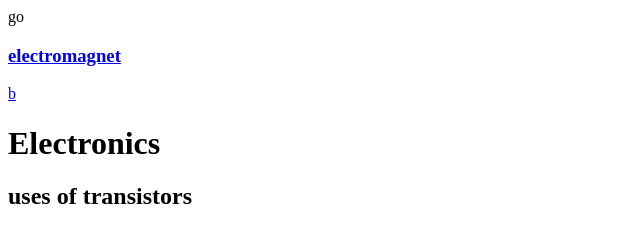
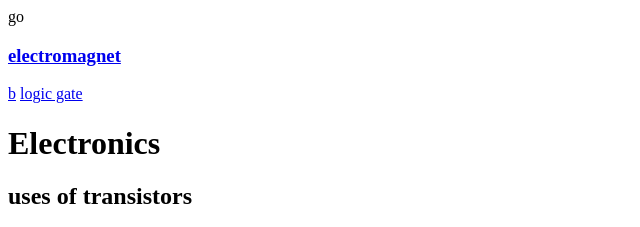
Before and after one commit to Leo-david/Go, a plain HTML site: page index.html in a window 1280 px wide. Shown: the top 227 px of the page, 0-640 px from the left. Drawn offline with Linux system fonts and the light colour scheme.

Commit message:
Update index.html

```diff
--- a/index.html
+++ b/index.html
@@ -6,6 +6,7 @@
 <body>
     <a href="go.html"> <h3>electromagnet</h3> </a>
     <a href="Link.html">b</a>
+    <a href="logic.html><h3>logic gate</h3> </a>
     <h1>  Electronics  </h1>
      <h2>uses of transistors</h2>
 
```
